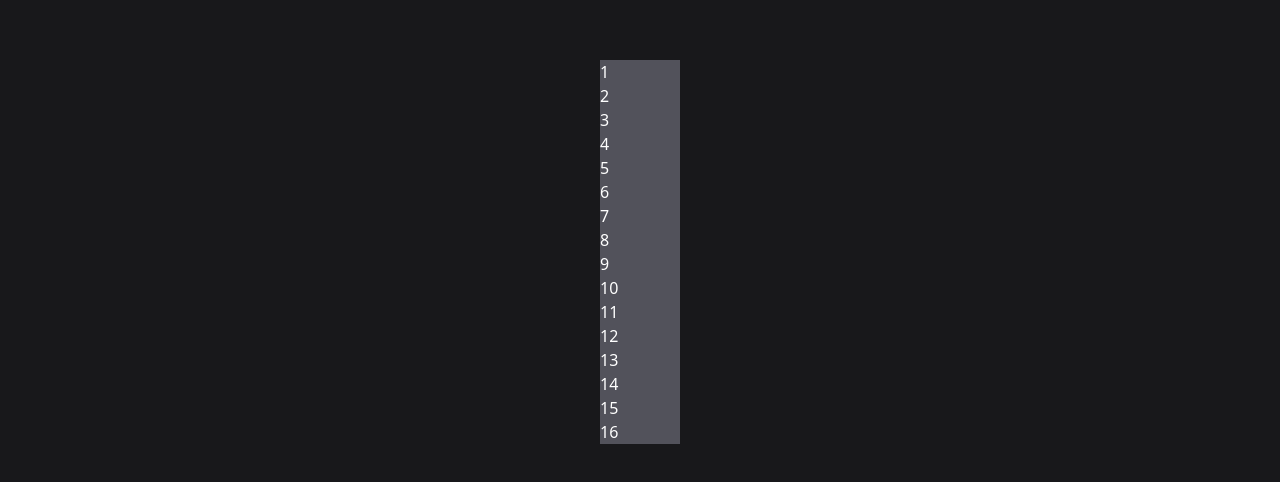
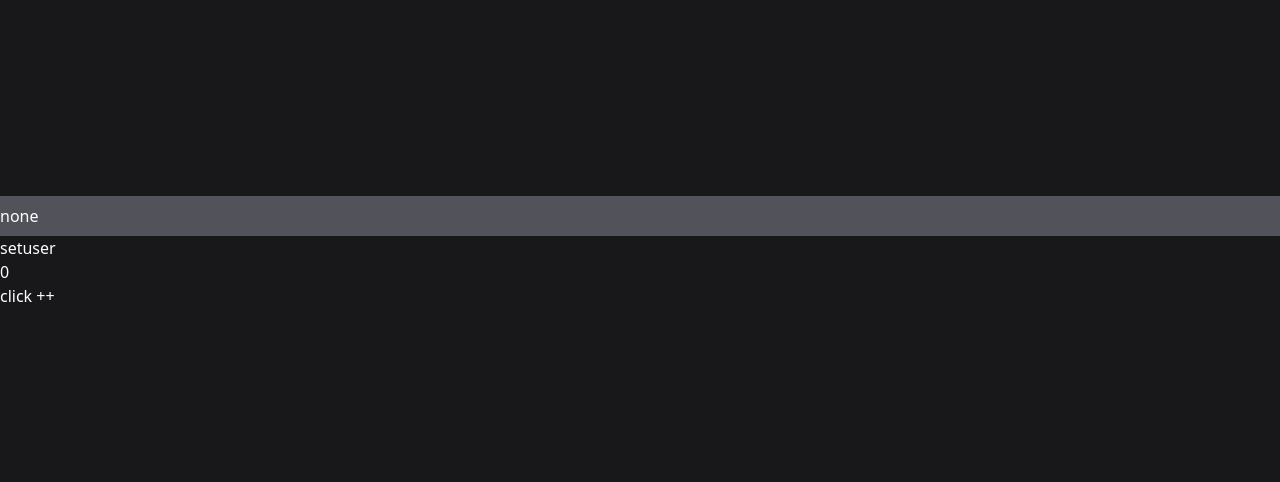
Before and after one commit to Ayu85/React-Machine-Coding, a React (Vite) app: page / in a window 1280 px wide. Shown: the part 148-630 px from the top of the page. Built offline with nearby package versions, Linux system fonts and the light colour scheme.

Commit message:
React.memo

```diff
--- a/src/App.tsx
+++ b/src/App.tsx
@@ -5,13 +5,14 @@ import Pagination from './Questions/Pagination/Pagination'
 import Generate from './Questions/PasswordGenerator/Generate'
 import UseMemExp from './hooks/UseMemExp'
 import Page from './Questions/InfiniteScroll/Page'
+import UseCallback from './hooks/UseCallback'
 // import Page from './Questions/AutoSuggestionSearch/Page'
 
 const App = () => {
   return (
     <div className='bg-zinc-900 flex justify-center items-center w-screen h-screen text-white'>
       {/* <Rating /> */}
-      <Page  />
+      <UseCallback  />
     </div>
   )
 }
--- /dev/null
+++ b/src/components/Header.tsx
@@ -0,0 +1,10 @@
+import React from 'react'
+
+const Header = React.memo(({user}) => {
+  console.log('header rendered')
+
+  return <div className='bg-zinc-600 w-screen py-2'>{user}</div>
+})
+
+export default Header
+// export default React.memo(Header)
--- /dev/null
+++ b/src/hooks/UseCallback.tsx
@@ -0,0 +1,18 @@
+import React, { useState } from 'react'
+import Header from '../components/Header'
+
+const UseCallback = () => {
+  const [count, setCount] = useState(0)
+  const [user, setUser] = useState('none')
+
+  return (
+    <div>
+      <Header user={user} />
+      <button onClick={()=>setUser('aayush')}>setuser</button>
+      <h1>{count}</h1>
+      <button onClick={() => setCount(count + 1)}>click ++</button>
+    </div>
+  )
+}
+
+export default UseCallback
```
